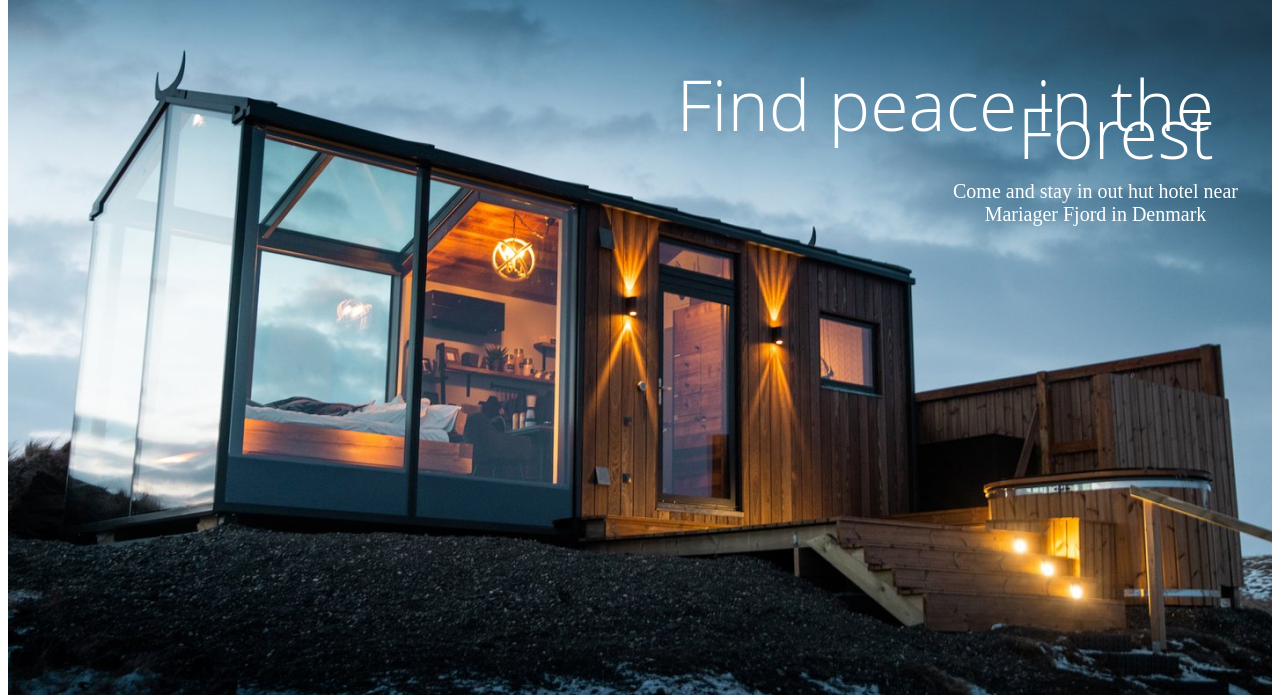
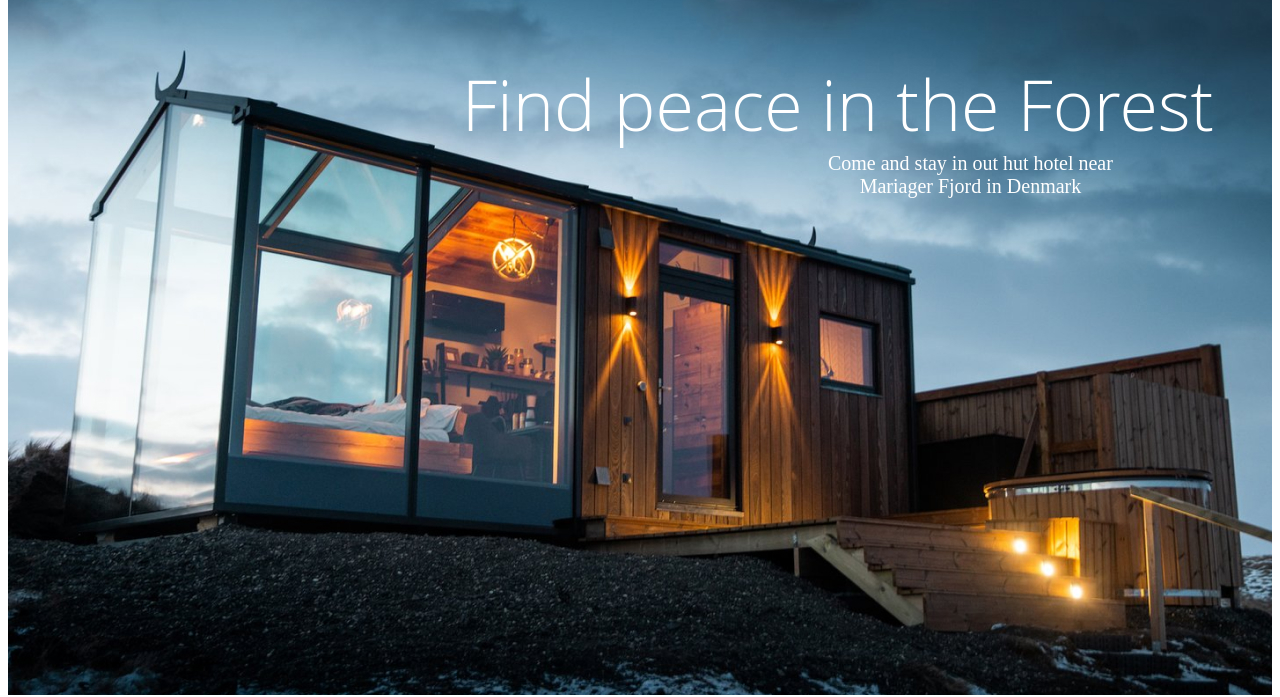
Before and after one commit to Vova0211/forest, a plain HTML site: page index.html in a window 1280 px wide. Shown: the part 114-811 px from the top of the page. Drawn offline with Linux system fonts and the light colour scheme; a web font is replaced by a local one.

Commit message:
add mini adapt

```diff
--- a/index.html
+++ b/index.html
@@ -25,10 +25,10 @@
 
     <main class="main">
         <section class="intro">
-            <div class="intro__text">
+            <!-- <div class="intro__text"> -->
                 <h1 class="intro__title">Find peace in the Forest</h1>
                 <p class="intro__tx">Come and stay in out hut hotel near Mariager Fjord in Denmark</p>
-            </div>
+            <!-- </div> -->
         </section>
         <section class="cabins">
             <div class="cabins__left">
--- a/style.css
+++ b/style.css
@@ -52,10 +52,12 @@
     min-height: 700px;
     padding-right: 58px;
     padding-top: 95px;
-    padding-left: 595px;
+    /* padding-left: 595px; */
     margin-bottom: 150px;
 }
 .intro__title {
+    color: white;
+    white-space: nowrap;
     margin: 0 0 34px 0;
     font-weight: lighter;
     line-height: 28px;
@@ -68,7 +70,9 @@
 
 }
 .intro__tx {
-    margin-left: 326px;
+    color: white;
+    /* margin-left: 326px; */
+    margin-left: 66%;
     font-size: 20px;
     text-align: center;
     display: block;
```
